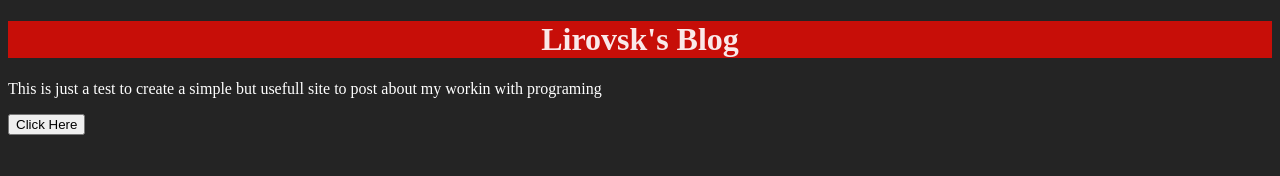
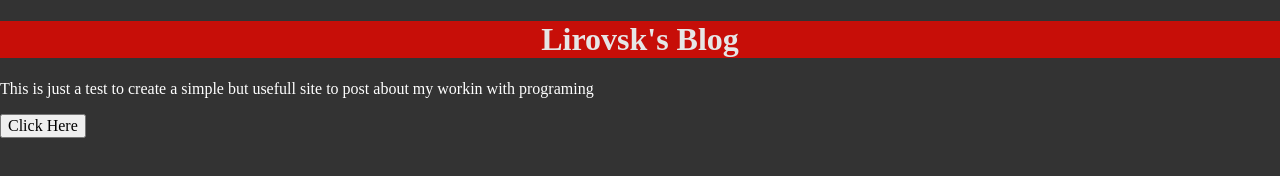
Before and after one commit to Lirovsk/javascript_lessons, a website: page Module 2/Web Kickstart/index.html in a window 1280 px wide. Drawn offline with nearby package versions, Linux system fonts and the light colour scheme.

Commit message:
Adding somes files and folders to organize the hole project

```diff
--- /dev/null
+++ b/Module 2/Web Kickstart/assets/css/body.css
@@ -0,0 +1,6 @@
+body{
+    background-color: rgb(51, 51, 51);
+}
+p{
+    color: rgb(255, 255, 255);
+}
--- /dev/null
+++ b/Module 2/Web Kickstart/assets/css/title.css
@@ -0,0 +1,3 @@
+h1{background-color:rgb(199, 14, 8);
+    text-align: center;
+    color: rgb(230, 230, 230);}
--- a/Module 2/Web Kickstart/index.html
+++ b/Module 2/Web Kickstart/index.html
@@ -4,18 +4,12 @@
     <meta charset="UTF-8">
     <meta name="viewport" content="width=device-width, initial-scale=1.0">
     <title>Teste</title>
-    <style>
-        body{background-color:rgb(36, 36, 36) ;}
-        p{color: white;}
-    </style>
+    <link rel="stylesheet" href=".\node_modules\normalize.css\normalize.css">
+    <link rel="stylesheet" href="assets/css/body.css">
 </head>
 <body>
     <div>
-        <style>
-            h1{background-color:rgb(199, 14, 8);
-                text-align: center;
-                color: rgb(250, 233, 233);}
-        </style>
+        <link rel="stylesheet" href="assets/css/title.css">
         <h1>Lirovsk's Blog</h1>
 
         <p>This is just a test to create a simple but usefull
@@ -26,7 +20,7 @@
         </button>
         <script>
             const btt = document.querySelector('#testeB');
-            btt.addEventListener("click", () => {console.log("Ce é loko, eu sou pika")})
+            btt.addEventListener("click", function () {console.log("Ce é loko, eu sou pika")})
         </script>
     </div>
 
```
Also changed, not shown: Module 2/Web Kickstart/package.json (added, +16 -0 lines), Module 2/Web Kickstart/assets/js/function1.js (added), 1 other file.
